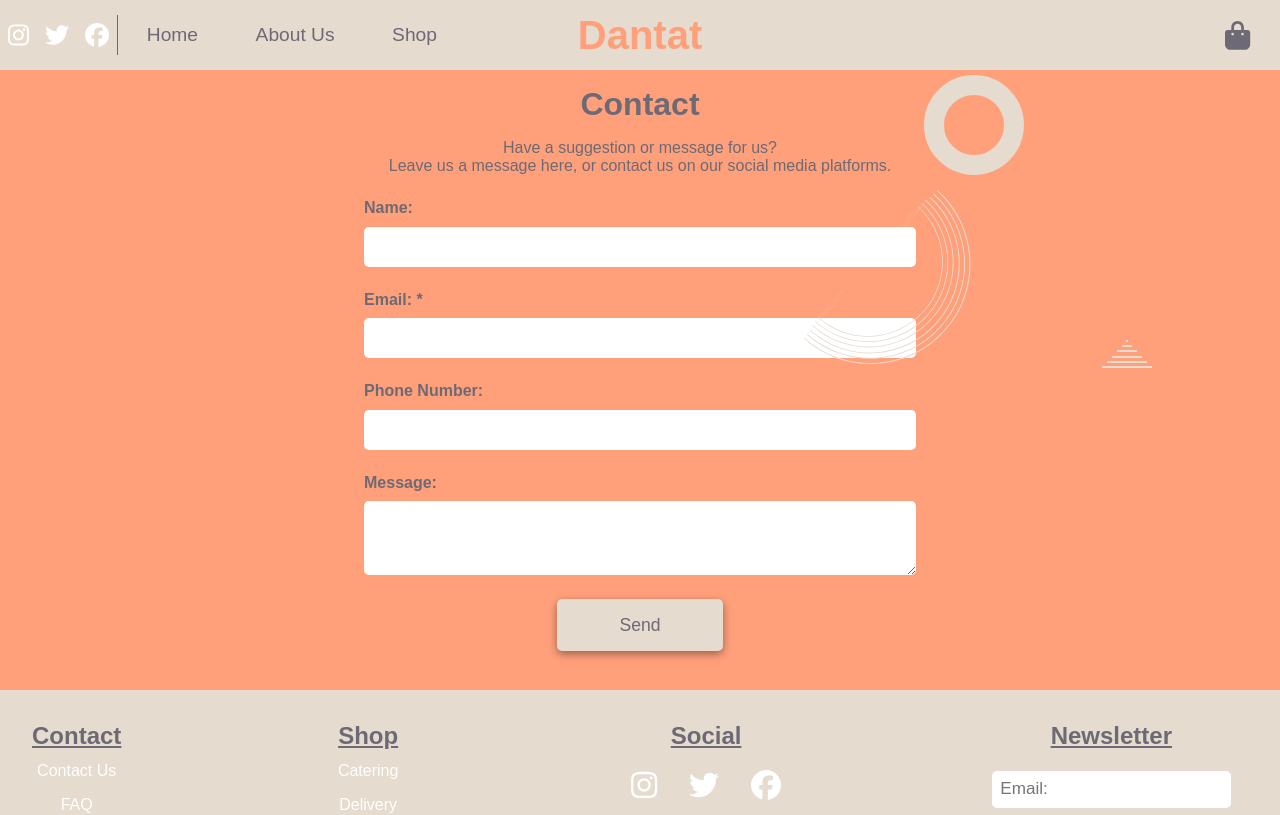
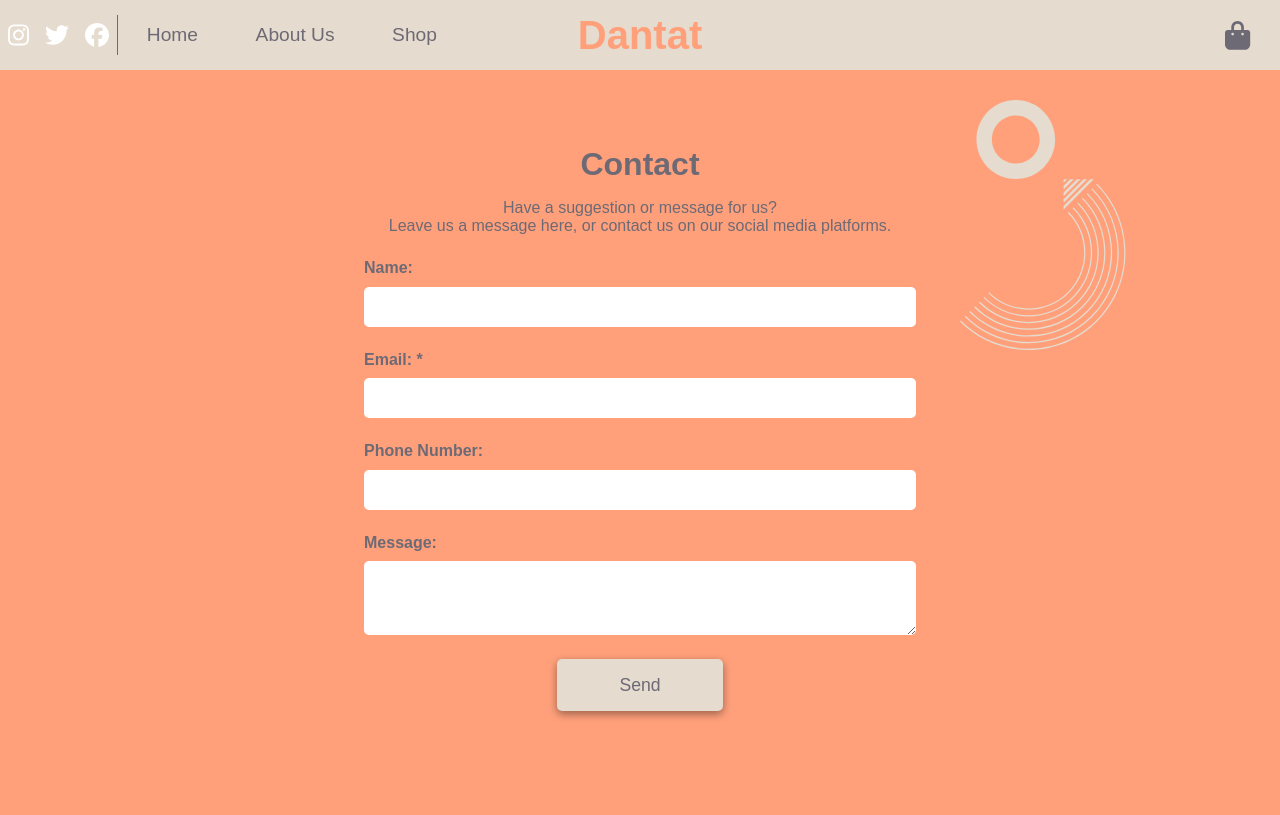
Before and after one commit to robyhho/bbakery, a React (Create React App) app in the folder bbakery/: page /contact in a window 1280 px wide. Shown: the top 815 px of the page. Built offline with nearby package versions, Linux system fonts and the light colour scheme.

Commit message:
Added svg to contact page

```diff
--- a/bbakery/src/components/accents/semiCircle/SemiCircle.jsx
+++ /dev/null
@@ -1,17 +0,0 @@
-import React from "react";
-import styles from "./semiCircle.module.css";
-
-const SemiCircle = () => {
-  return (
-    <div className={styles.semiCircContainer}>
-      <div className={styles.semiCircle}></div>
-      <div className={styles.semiCircle}></div>
-      <div className={styles.semiCircle}></div>
-      <div className={styles.semiCircle}></div>
-      <div className={styles.semiCircle}></div>
-      <div className={styles.semiCircle}></div>
-    </div>
-  );
-};
-
-export default SemiCircle;
--- a/bbakery/src/components/accents/semiCircle/semiCircle.module.css
+++ /dev/null
@@ -1,40 +0,0 @@
-.semiCircContainer {
-  position: absolute;
-  transform: rotate(132deg);
-  right: 8em;
-  top: calc(100vh - (100vh - 340px));
-}
-
-.semiCircle {
-  position: absolute;
-  top: 10rem;
-  left: 2rem;
-  width: 200px;
-  height: 100px;
-  border-radius: 50% 50% 0 0 / 100% 100% 0 0;
-  border: 1px solid var(--light-brown);
-  border-bottom: 0;
-}
-
-.semiCircle:nth-child(1) {
-  top: 10.2rem;
-  transform: scale(0.95);
-}
-
-.semiCircle:nth-child(2) {
-  top: 10.4rem;
-  transform: scale(0.9);
-}
-.semiCircle:nth-child(3) {
-  top: 10.6rem;
-  transform: scale(0.85);
-}
-.semiCircle:nth-child(4) {
-  top: 10.8rem;
-  transform: scale(0.8);
-}
-
-.semiCircle:nth-child(5) {
-  top: 11rem;
-  transform: scale(0.75);
-}
--- a/bbakery/src/components/accents/triangleLine/TriangleLine.jsx
+++ /dev/null
@@ -1,18 +0,0 @@
-import React from "react";
-import styles from "./triangleLine.module.css";
-const TriangleLine = () => {
-  return (
-    <>
-      <div className={styles.triangle}>
-        <div className={styles.line} />
-        <div className={styles.line} />
-        <div className={styles.line} />
-        <div className={styles.line} />
-        <div className={styles.line} />
-        <div className={styles.line} />
-      </div>
-    </>
-  );
-};
-
-export default TriangleLine;
--- a/bbakery/src/components/accents/triangleLine/triangleLine.module.css
+++ /dev/null
@@ -1,34 +0,0 @@
-.triangle {
-  position: absolute;
-
-  right: 8em;
-  top: calc(100vh - (100vh - 340px));
-  display: flex;
-  flex-direction: column;
-  justify-content: center;
-  align-items: center;
-  gap: 0.2em;
-}
-
-.line {
-  border-top: 2px solid var(--light-brown);
-  width: 2px;
-}
-.line:nth-child(2) {
-  width: 10px;
-}
-
-.line:nth-child(3) {
-  width: 20px;
-}
-
-.line:nth-child(4) {
-  width: 30px;
-}
-
-.line:nth-child(5) {
-  width: 40px;
-}
-.line:nth-child(6) {
-  width: 50px;
-}
--- a/bbakery/src/components/checkoutPromotion/checkoutPromotion.module.css
+++ b/bbakery/src/components/checkoutPromotion/checkoutPromotion.module.css
@@ -33,6 +33,7 @@
   border-top-right-radius: 5px;
   border-bottom-right-radius: 5px;
   font-weight: lighter;
+  color: white;
 }
 .button:hover {
   cursor: pointer;
--- a/bbakery/src/components/navbar/navbar.module.css
+++ b/bbakery/src/components/navbar/navbar.module.css
@@ -54,7 +54,11 @@
   color: var(--main-font-gray);
   background-color: var(--accent-orange);
   border-radius: 10000px;
-  width: 20px;
+  height: 22px;
+  width: 22px;
+  display: flex;
+  align-items: center;
+  justify-content: center;
   font-weight: bolder;
   text-align: center;
 }
--- a/bbakery/src/components/summaryModal/summaryModal.module.css
+++ b/bbakery/src/components/summaryModal/summaryModal.module.css
@@ -62,7 +62,7 @@ hr {
     font-size: 1.25em;
     background-color: var(--accent-orange);
     border: none;
-    color: #3f3f3f;
+    color: white;
     border-radius: 5px;
     box-shadow: rgba(0, 0, 0, 0.4) 0px 3px 6px;
     text-decoration: none;
--- a/bbakery/src/pages/checkout/checkout.module.css
+++ b/bbakery/src/pages/checkout/checkout.module.css
@@ -42,7 +42,7 @@
   align-items: center;
   width: 90vw;
   padding: 0.5em;
-  background-color: var(--dark-green);
+  background-color: var(--light-brown);
   border: none;
   border-radius: 5px;
   box-shadow: rgba(0, 0, 0, 0.4) 0px 3px 8px;
--- a/bbakery/src/pages/contact/Contact.jsx
+++ b/bbakery/src/pages/contact/Contact.jsx
@@ -2,9 +2,6 @@ import React from "react";
 import styles from "./contact.module.css";
 import Navbar from "../../components/navbar/Navbar";
 import Footer from "../../components/footer/Footer";
-import Circle from "../../components/accents/circle/Circle";
-import SemiCircle from "../../components/accents/semiCircle/SemiCircle";
-import TriangleLine from "../../components/accents/triangleLine/TriangleLine";
 
 const Contact = () => {
   return (
@@ -55,10 +52,12 @@ const Contact = () => {
         </form>
       </div>
       {/* Background Accents */}
-      <TriangleLine></TriangleLine>
-      <SemiCircle></SemiCircle>
-      <Circle></Circle>
-      {/*  */}
+      <img
+        src="../../images/svgs/contactSvg.svg"
+        className={styles.contactSvg}
+        alt="Brown Semicircle for background styling"
+      ></img>
+      {/*   */}
       <Footer></Footer>
     </>
   );
--- a/bbakery/src/pages/contact/contact.module.css
+++ b/bbakery/src/pages/contact/contact.module.css
@@ -3,7 +3,7 @@
   height: fit-content;
   min-height: 80vh;
   margin-top: 50px;
-  padding-top: 20px;
+  padding: 80px 0;
   display: flex;
   flex-direction: column;
   justify-content: flex-start;
@@ -71,6 +71,13 @@
   font-size: 1.1em;
 }
 
+.contactSvg {
+  position: absolute;
+  right: 12%;
+  top: calc(100vh - (100vh - 100px));
+  height: 250px;
+}
+
 @media screen and (max-height: 690px) {
   .contactContainer {
     padding-top: 30px;
--- a/bbakery/src/pages/home/goal.module.css
+++ b/bbakery/src/pages/home/goal.module.css
@@ -16,6 +16,9 @@
   font-weight: 300;
   padding-bottom: 1em;
   color: var(--main-font-gray);
+  text-decoration: underline;
+  text-decoration-thickness: 1px;
+  text-underline-offset: 0.15em;
 }
 
 .goalPara {
@@ -50,9 +53,6 @@
     margin-top: 3em;
     font-size: 2em;
     margin-left: 5em;
-    text-decoration: underline;
-    text-decoration-thickness: 1px;
-    text-underline-offset: 0.15em;
   }
 
   .goalPara {
--- a/bbakery/src/pages/shop/shop.module.css
+++ b/bbakery/src/pages/shop/shop.module.css
@@ -10,7 +10,7 @@ main {
   flex-direction: column;
   justify-content: center;
   align-items: center;
-  padding-top: 60px;
+  padding-top: 20px;
   width: 90vw;
   border-radius: 5px;
   margin: auto;
@@ -96,6 +96,7 @@ main {
 
 @media only screen and (min-width: 800px) {
   .shopContainer {
+    padding-top: 60px;
     height: 90vh;
     justify-content: flex-start;
   }
@@ -125,6 +126,7 @@ main {
 
 @media screen and (min-width: 1000px) {
   .shopContainer {
+    padding-top: 60px;
     justify-content: flex-start;
     padding: 3em;
   }
```
Also changed, not shown: bbakery/public/images/svgs/contactSvg.svg (added).
